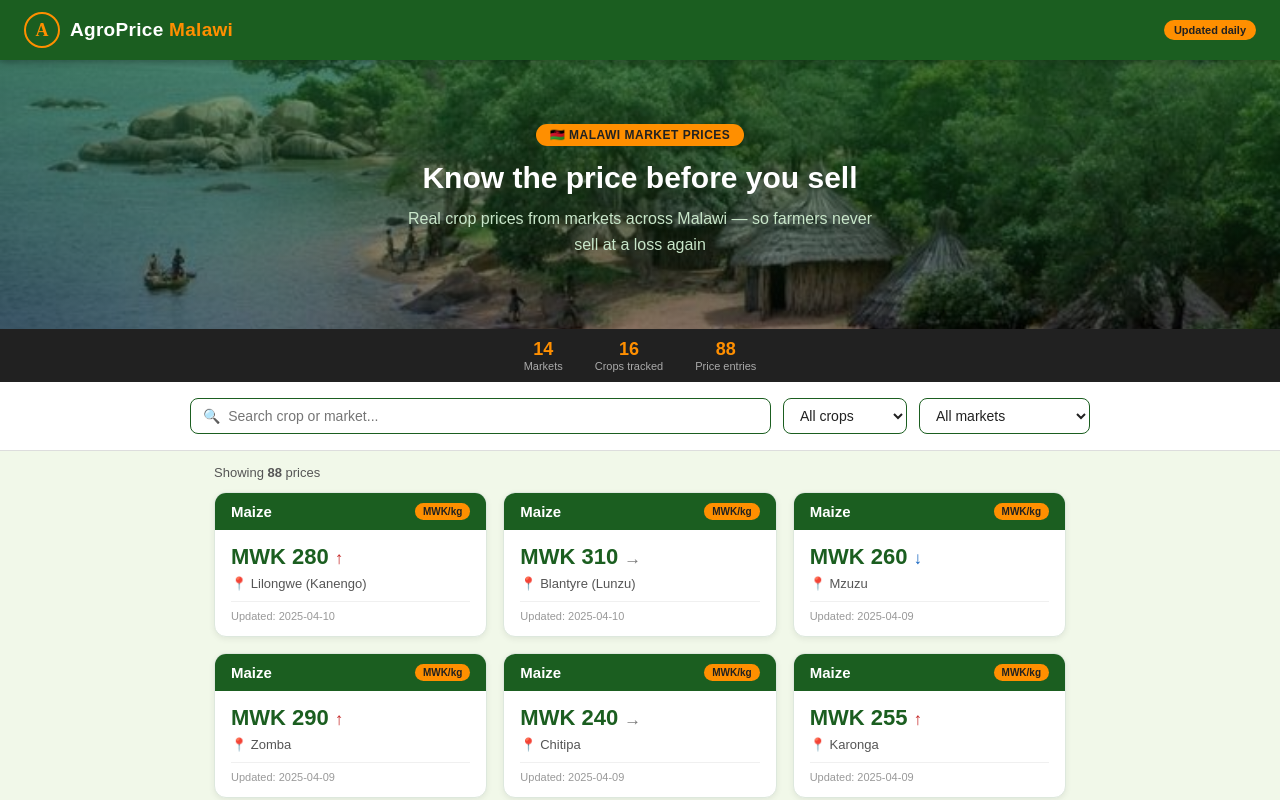
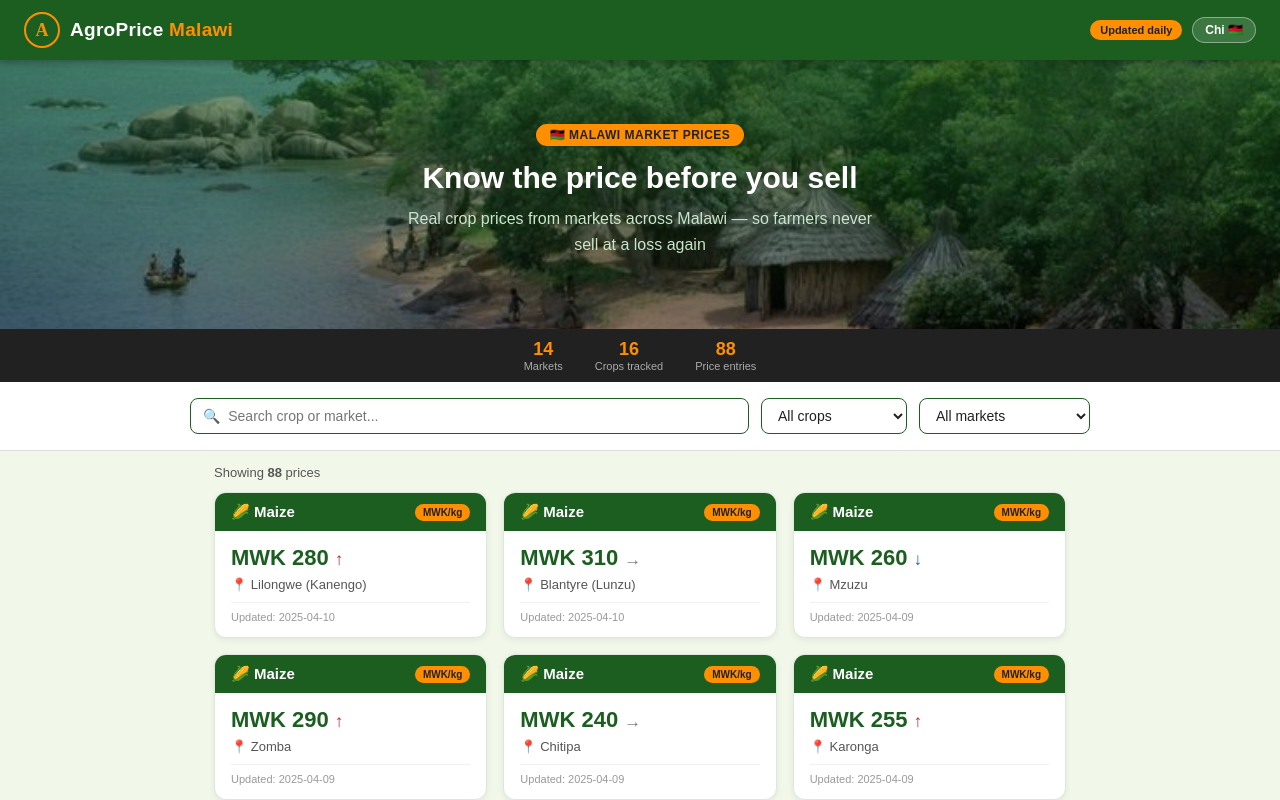
Before and after one commit to GiftWA/agroprice-malawi, a Next.js app: page / in a window 1280 px wide. Shown: the top 800 px of the page. Built offline with nearby package versions, Linux system fonts and the light colour scheme.

Commit message:
added chichewa language toggle and crops icon for lural area people

```diff
--- a/app/page.tsx
+++ b/app/page.tsx
@@ -3,13 +3,44 @@ import { useState, useMemo } from "react";
 import { prices, crops, markets } from "@/data/prices";
 
 const C = {
-  green:      "#1B5E20",
-  greenLight: "#2E7D32",
-  amber:      "#FF8F00",
-  amberLight: "#FFF8E1",
-  white:      "#FFFFFF",
-  dark:       "#212121",
-  bg:         "#F1F8E9",
+  green: "#1B5E20", greenLight: "#2E7D32", amber: "#FF8F00",
+  amberLight: "#FFF8E1", white: "#FFFFFF", dark: "#212121", bg: "#F1F8E9",
+};
+
+const T = {
+  en: {
+    tagline: "MALAWI MARKET PRICES",
+    hero: "Know the price before you sell",
+    sub: "Real crop prices from markets across Malawi — so farmers never sell at a loss again",
+    markets: "Markets", cropsTracked: "Crops tracked", entries: "Price entries",
+    searchPlaceholder: "🔍  Search crop or market...",
+    allCrops: "All crops", allMarkets: "All markets", clear: "✕ Clear",
+    showing: "Showing", prices: "prices", price: "price",
+    updatedLabel: "Updated:", noResults: "No prices found for that filter.",
+    updatedDaily: "Updated daily",
+    footerTagline: "Empowering farmers with real market data across Malawi",
+    langBtn: "Chi 🇲🇼",
+  },
+  chi: {
+    tagline: "MITENGO YA MSIKA WA MALAWI",
+    hero: "Dziwa mtengo usanagulitse!",
+    sub: "Mitengo yeniyeni ya mbewu kuchokera ku misika ya M'malawi — kuti alimi asagulitse moluza kapena mokwera kwambiri!",
+    markets: "Misika", cropsTracked: "Mbewu zotsatidwa", entries: "Mitengo yonse",
+    searchPlaceholder: "🔍  Sakani mbewu kapena msika...",
+    allCrops: "Mbewu zonse", allMarkets: "Misika yonse", clear: "✕ Chotsani",
+    showing: "Akuwonetsa", prices: "mitengo", price: "mtengo",
+    updatedLabel: "Yosintha:", noResults: "Palibe mitengo yopezeka.",
+    updatedDaily: "Yosintha tsiku ndi tsiku",
+    footerTagline: "Kulimbikitsa alimi ndi deta ya msika wa Malawi",
+    langBtn: "EN 🇬🇧",
+  },
+};
+
+const cropIcons: Record<string, string> = {
+  "Maize": "🌽", "Beans": "🫘", "Groundnuts": "🥜", "Tomatoes": "🍅",
+  "Soya beans": "🌿", "Pigeon peas": "🌱", "Rice": "🍚", "Cassava": "🟤",
+  "Irish potato": "🥔", "Onions": "🧅", "Sugarcane": "🎋", "Pawpaw": "🍈",
+  "Apples": "🍎", "Sunflower": "🌻", "Avocado": "🥑", "Bananas": "🍌",
 };
 
 const trendIcon = (trend: string) => {
@@ -19,9 +50,12 @@ const trendIcon = (trend: string) => {
 };
 
 export default function Home() {
-  const [selectedCrop,   setSelectedCrop]   = useState("All");
+  const [lang, setLang]               = useState<"en"|"chi">("en");
+  const [selectedCrop, setSelectedCrop]     = useState("All");
   const [selectedMarket, setSelectedMarket] = useState("All");
-  const [search,         setSearch]         = useState("");
+  const [search, setSearch]           = useState("");
+
+  const t = T[lang];
 
   const filtered = useMemo(() => prices.filter(p => {
     const matchCrop   = selectedCrop   === "All" || p.crop   === selectedCrop;
@@ -32,14 +66,10 @@ export default function Home() {
   }), [selectedCrop, selectedMarket, search]);
 
   const sel: React.CSSProperties = {
-    padding: "8px 12px",
-    borderRadius: "8px",
+    padding: "8px 12px", borderRadius: "8px",
     border: `1.5px solid ${C.green}`,
-    background: C.white,
-    color: C.dark,
-    fontSize: "14px",
-    outline: "none",
-    cursor: "pointer",
+    background: C.white, color: C.dark,
+    fontSize: "14px", outline: "none", cursor: "pointer",
   };
 
   return (
@@ -47,15 +77,10 @@ export default function Home() {
 
       {/* Navbar */}
       <nav style={{
-        background: C.green,
-        padding: "0 24px",
-        display: "flex",
-        alignItems: "center",
-        justifyContent: "space-between",
-        height: "60px",
-        position: "sticky",
-        top: 0,
-        zIndex: 100,
+        background: C.green, padding: "0 24px",
+        display: "flex", alignItems: "center",
+        justifyContent: "space-between", height: "60px",
+        position: "sticky", top: 0, zIndex: 100,
         boxShadow: "0 2px 8px rgba(0,0,0,0.3)",
       }}>
         <div style={{ display: "flex", alignItems: "center", gap: "10px" }}>
@@ -70,68 +95,67 @@ export default function Home() {
             AgroPrice <span style={{ color: C.amber }}>Malawi</span>
           </span>
         </div>
+        <div style={{ display: "flex", alignItems: "center", gap: "10px" }}>
           <span style={{
-          background: C.amber,
-          color: C.dark,
-          fontSize: "11px",
-          fontWeight: 600,
-          padding: "4px 10px",
-          borderRadius: "20px",
+            background: C.amber, color: C.dark,
+            fontSize: "11px", fontWeight: 600,
+            padding: "4px 10px", borderRadius: "20px",
           }}>
-          Updated daily
+            {t.updatedDaily}
           </span>
+          {/* Language toggle */}
+          <button
+            onClick={() => setLang(lang === "en" ? "chi" : "en")}
+            style={{
+              background: lang === "chi" ? C.amber : "rgba(255,255,255,0.15)",
+              color: lang === "chi" ? C.dark : C.white,
+              border: "1.5px solid rgba(255,255,255,0.4)",
+              borderRadius: "20px", padding: "5px 12px",
+              fontSize: "12px", fontWeight: 700,
+              cursor: "pointer", transition: "all 0.2s",
+            }}
+          >
+            {t.langBtn}
+          </button>
+        </div>
       </nav>
 
-      {/* Hero with background image */}
+      {/* Hero */}
       <div style={{
         backgroundImage: "url('/backgroundLakeMalawi.jpg')",
-        backgroundSize: "cover",
-        backgroundPosition: "center 40%",
-        position: "relative",
-        padding: "64px 24px 72px",
-        textAlign: "center",
+        backgroundSize: "cover", backgroundPosition: "center 40%",
+        position: "relative", padding: "64px 24px 72px", textAlign: "center",
       }}>
-        {/* Dark overlay so text is readable */}
         <div style={{
           position: "absolute", inset: 0,
           background: "linear-gradient(to bottom, rgba(27,94,32,0.55) 0%, rgba(0,0,0,0.40) 100%)",
         }} />
         <div style={{ position: "relative", zIndex: 1 }}>
           <div style={{
-            display: "inline-block",
-            background: C.amber,
-            color: C.dark,
-            fontSize: "12px",
-            fontWeight: 700,
-            padding: "4px 14px",
-            borderRadius: "20px",
-            marginBottom: "14px",
-            letterSpacing: "0.5px",
+            display: "inline-block", background: C.amber, color: C.dark,
+            fontSize: "12px", fontWeight: 700, padding: "4px 14px",
+            borderRadius: "20px", marginBottom: "14px", letterSpacing: "0.5px",
           }}>
-            🇲🇼 MALAWI MARKET PRICES
+            🇲🇼 {t.tagline}
           </div>
           <h1 style={{ color: C.white, fontSize: "30px", fontWeight: 800, margin: "0 0 10px", lineHeight: 1.2 }}>
-            Know the price before you sell
+            {t.hero}
           </h1>
           <p style={{ color: "#C8E6C9", fontSize: "16px", margin: "0 auto", maxWidth: "480px", lineHeight: 1.6 }}>
-            Real crop prices from markets across Malawi — so farmers never sell at a loss again
+            {t.sub}
           </p>
         </div>
       </div>
 
       {/* Stat bar */}
       <div style={{
-        background: C.dark,
-        padding: "10px 24px",
-        display: "flex",
-        justifyContent: "center",
-        gap: "32px",
-        flexWrap: "wrap",
+        background: C.dark, padding: "10px 24px",
+        display: "flex", justifyContent: "center", gap: "32px", flexWrap: "wrap",
       }}>
         {[
-          { label: "Markets", value: markets.length },
-          { label: "Crops tracked", value: crops.length },
-          { label: "Price entries", value: prices.length },
+          { label: t.markets, value: markets.length },
+          { label: t.cropsTracked, value: crops.length },
+          { label: t.entries, value: prices.length },
         ].map(stat => (
           <div key={stat.label} style={{ textAlign: "center" }}>
             <div style={{ color: C.amber, fontWeight: 700, fontSize: "18px" }}>{stat.value}</div>
@@ -142,23 +166,18 @@ export default function Home() {
 
       {/* Filters */}
       <div style={{ background: C.white, borderBottom: "1px solid #ddd", padding: "16px 24px" }}>
-        <div style={{
-          maxWidth: "900px", margin: "0 auto",
-          display: "flex", flexWrap: "wrap", gap: "12px",
-        }}>
+        <div style={{ maxWidth: "900px", margin: "0 auto", display: "flex", flexWrap: "wrap", gap: "12px" }}>
           <input
-            type="text"
-            placeholder="🔍  Search crop or market..."
-            value={search}
-            onChange={e => setSearch(e.target.value)}
+            type="text" placeholder={t.searchPlaceholder}
+            value={search} onChange={e => setSearch(e.target.value)}
             style={{ ...sel, flex: 1, minWidth: "180px" }}
           />
           <select value={selectedCrop} onChange={e => setSelectedCrop(e.target.value)} style={sel}>
-            <option value="All">All crops</option>
-            {crops.map(c => <option key={c} value={c}>{c}</option>)}
+            <option value="All">{t.allCrops}</option>
+            {crops.map(c => <option key={c} value={c}>{cropIcons[c] || "🌿"} {c}</option>)}
           </select>
           <select value={selectedMarket} onChange={e => setSelectedMarket(e.target.value)} style={sel}>
-            <option value="All">All markets</option>
+            <option value="All">{t.allMarkets}</option>
             {markets.map(m => <option key={m} value={m}>{m}</option>)}
           </select>
           {(selectedCrop !== "All" || selectedMarket !== "All" || search) && (
@@ -166,83 +185,59 @@ export default function Home() {
               onClick={() => { setSelectedCrop("All"); setSelectedMarket("All"); setSearch(""); }}
               style={{ ...sel, background: C.amberLight, border: `1.5px solid ${C.amber}` }}
             >
-              ✕ Clear
+              {t.clear}
             </button>
           )}
         </div>
       </div>
 
-      {/* Results count */}
+      {/* Count */}
       <div style={{ maxWidth: "900px", margin: "0 auto", padding: "14px 24px 4px", fontSize: "13px", color: "#555" }}>
-        Showing <strong>{filtered.length}</strong> price{filtered.length !== 1 ? "s" : ""}
+        {t.showing} <strong>{filtered.length}</strong> {filtered.length !== 1 ? t.prices : t.price}
       </div>
 
-      {/* Price cards */}
+      {/* Cards */}
       <div style={{
-        maxWidth: "900px", margin: "0 auto",
-        padding: "8px 24px 48px",
-        display: "grid",
-        gridTemplateColumns: "repeat(auto-fill, minmax(240px, 1fr))",
-        gap: "16px",
+        maxWidth: "900px", margin: "0 auto", padding: "8px 24px 48px",
+        display: "grid", gridTemplateColumns: "repeat(auto-fill, minmax(240px, 1fr))", gap: "16px",
       }}>
         {filtered.length === 0
-          ? (
-            <div style={{ gridColumn: "1/-1", textAlign: "center", padding: "48px", color: "#888" }}>
-              No prices found for that filter.
-            </div>
-          )
+          ? <div style={{ gridColumn: "1/-1", textAlign: "center", padding: "48px", color: "#888" }}>{t.noResults}</div>
           : filtered.map(item => {
               const trend = trendIcon(item.trend);
               return (
                 <div key={item.id} style={{
-                  background: C.white,
-                  borderRadius: "12px",
-                  border: "1px solid #dde8dd",
-                  overflow: "hidden",
+                  background: C.white, borderRadius: "12px",
+                  border: "1px solid #dde8dd", overflow: "hidden",
                   boxShadow: "0 2px 6px rgba(0,0,0,0.07)",
                   transition: "transform 0.15s",
                 }}
                   onMouseEnter={e => (e.currentTarget.style.transform = "translateY(-2px)")}
                   onMouseLeave={e => (e.currentTarget.style.transform = "translateY(0)")}
                 >
-                  {/* Card header */}
                   <div style={{
-                    background: C.green,
-                    padding: "10px 16px",
-                    display: "flex",
-                    justifyContent: "space-between",
-                    alignItems: "center",
+                    background: C.green, padding: "10px 16px",
+                    display: "flex", justifyContent: "space-between", alignItems: "center",
                   }}>
-                    <span style={{ color: C.white, fontWeight: 700, fontSize: "15px" }}>{item.crop}</span>
+                    <span style={{ color: C.white, fontWeight: 700, fontSize: "15px" }}>
+                      {cropIcons[item.crop] || "🌿"} {item.crop}
+                    </span>
                     <span style={{
-                      background: C.amber,
-                      color: C.dark,
-                      fontSize: "10px",
-                      fontWeight: 700,
-                      padding: "3px 8px",
-                      borderRadius: "20px",
+                      background: C.amber, color: C.dark,
+                      fontSize: "10px", fontWeight: 700,
+                      padding: "3px 8px", borderRadius: "20px",
                     }}>
                       {item.unit}
                     </span>
                   </div>
-
-                  {/* Card body */}
                   <div style={{ padding: "14px 16px" }}>
                     <div style={{ fontSize: "22px", fontWeight: 800, color: C.green, marginBottom: "6px" }}>
                       MWK {item.price.toLocaleString()}
-                      <span style={{ fontSize: "17px", marginLeft: "6px", color: trend.color }}>
-                        {trend.symbol}
-                      </span>
+                      <span style={{ fontSize: "17px", marginLeft: "6px", color: trend.color }}>{trend.symbol}</span>
                     </div>
-                    <div style={{ fontSize: "13px", color: "#555", marginBottom: "10px" }}>
-                      📍 {item.market}
-                    </div>
-                    <div style={{
-                      fontSize: "11px", color: "#999",
-                      borderTop: "1px solid #f0f0f0",
-                      paddingTop: "8px",
-                    }}>
-                      Updated: {item.updated}
+                    <div style={{ fontSize: "13px", color: "#555", marginBottom: "10px" }}>📍 {item.market}</div>
+                    <div style={{ fontSize: "11px", color: "#999", borderTop: "1px solid #f0f0f0", paddingTop: "8px" }}>
+                      {t.updatedLabel} {item.updated}
                     </div>
                   </div>
                 </div>
@@ -253,12 +248,8 @@ export default function Home() {
 
       {/* Footer */}
       <footer style={{
-        background: C.dark,
-        color: "#aaa",
-        textAlign: "center",
-        padding: "24px",
-        fontSize: "13px",
-        lineHeight: 2,
+        background: C.dark, color: "#aaa",
+        textAlign: "center", padding: "24px", fontSize: "13px", lineHeight: 2,
       }}>
         <div style={{ display: "flex", alignItems: "center", justifyContent: "center", gap: "8px", marginBottom: "4px" }}>
           <div style={{
@@ -272,8 +263,8 @@ export default function Home() {
             AgroPrice <span style={{ color: C.amber }}>Malawi</span>
           </span>
         </div>
-        Empowering farmers with real market data across Malawi
-        <div style={{ marginTop: "8px", fontSize: "11px" }}>AgroPrice Malawi © {new Date().getFullYear()} </div>
+        {t.footerTagline}
+        <div style={{ marginTop: "8px", fontSize: "11px" }}>© {new Date().getFullYear()} AgroPrice Malawi</div>
       </footer>
 
     </main>
```
Lines whose indentation alone changed are shown as unchanged.
